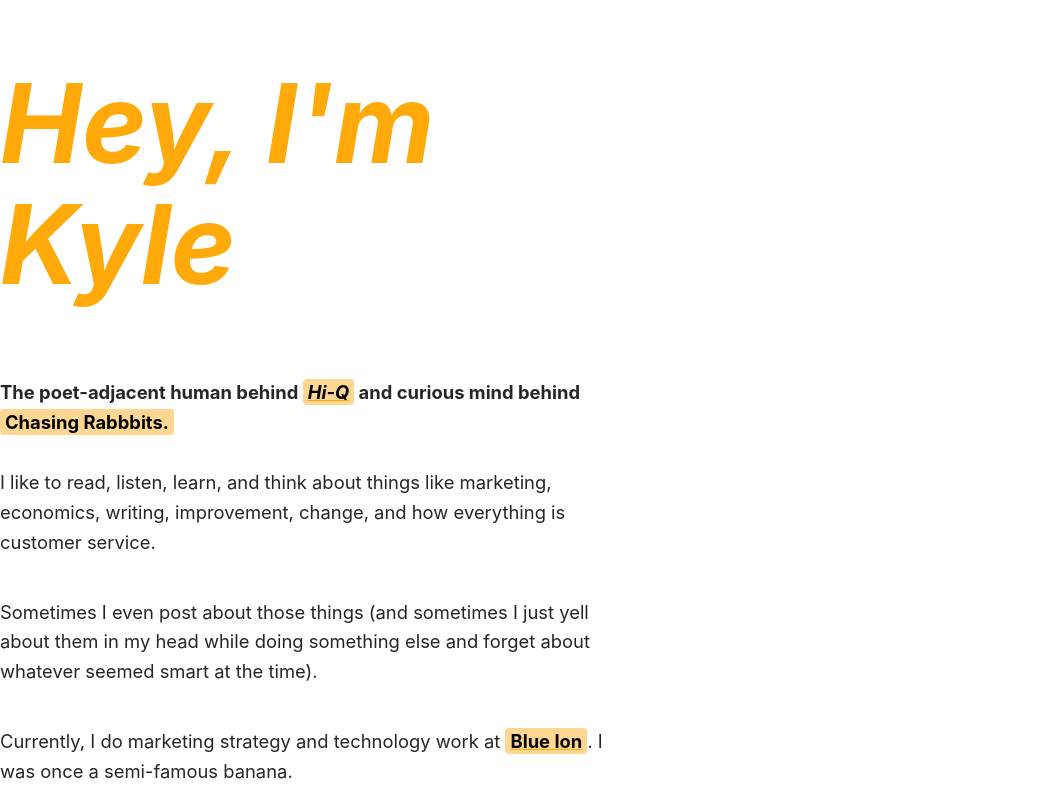
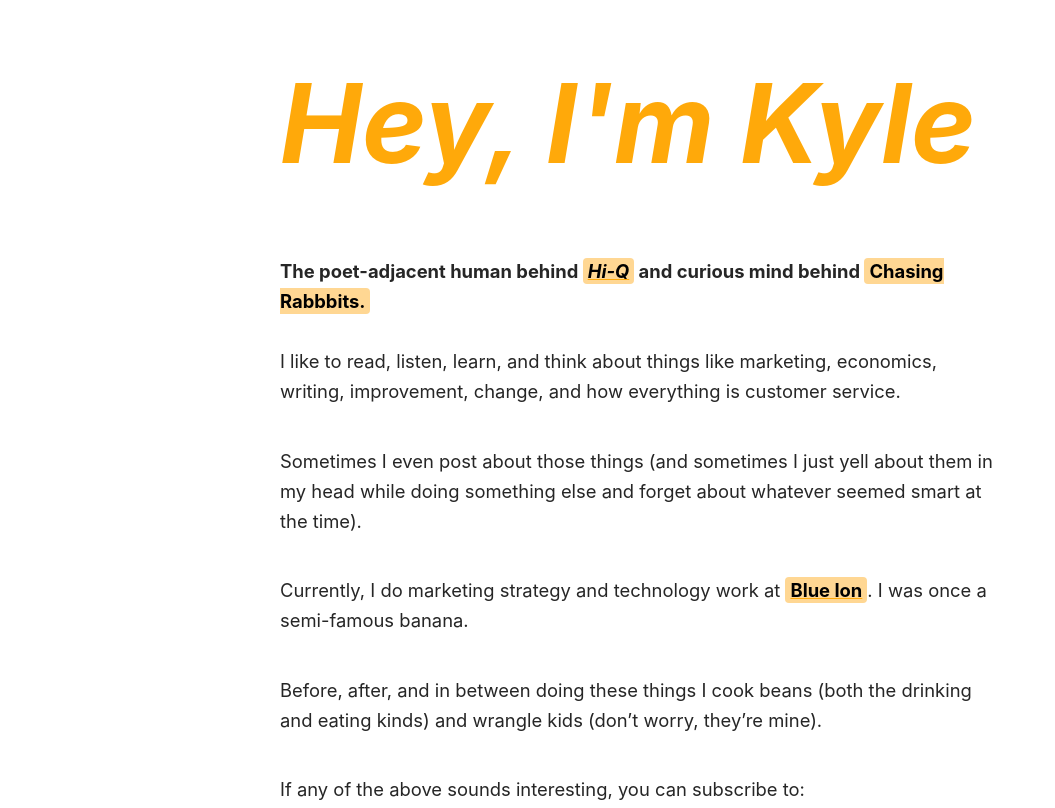
Before and after one commit to ktmensing/mensing, a website: page index.html in a window 1280 px wide. Shown: the top 808 px of the page, without its empty margins (0-1055 px from the left). Drawn offline with Linux system fonts and the light colour scheme.

Commit message:
recentered body

```diff
--- a/simple.css
+++ b/simple.css
@@ -66,8 +66,8 @@ body {
   flex-direction: column;
   flex: 1;
   margin: 0 auto;
-  max-width: 50rem;
-  padding: 0 40rem 0 0;
+  max-width: 45rem;
+  padding: 0 0.5rem;
   overflow-x: hidden;
   word-break: break-word;
   overflow-wrap: break-word;
```
